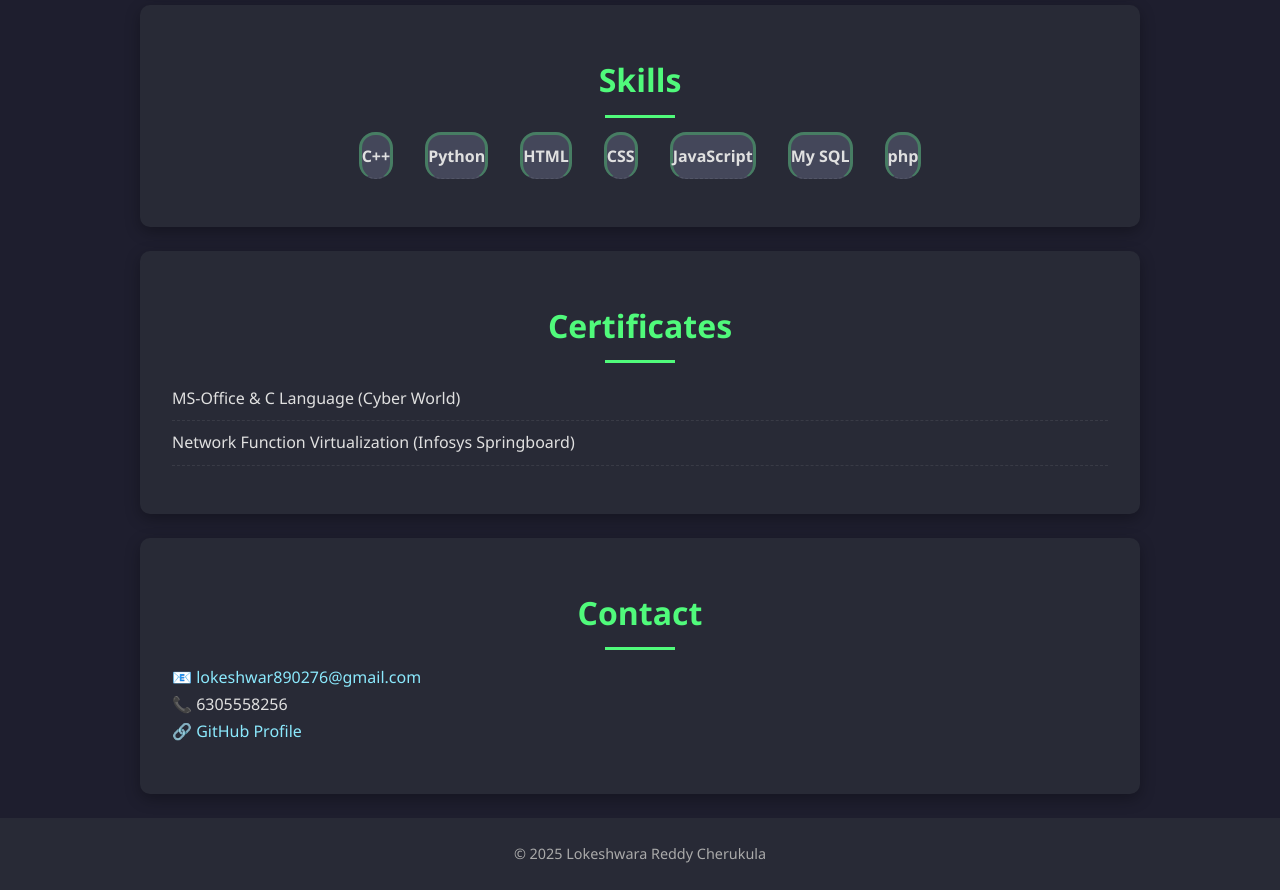
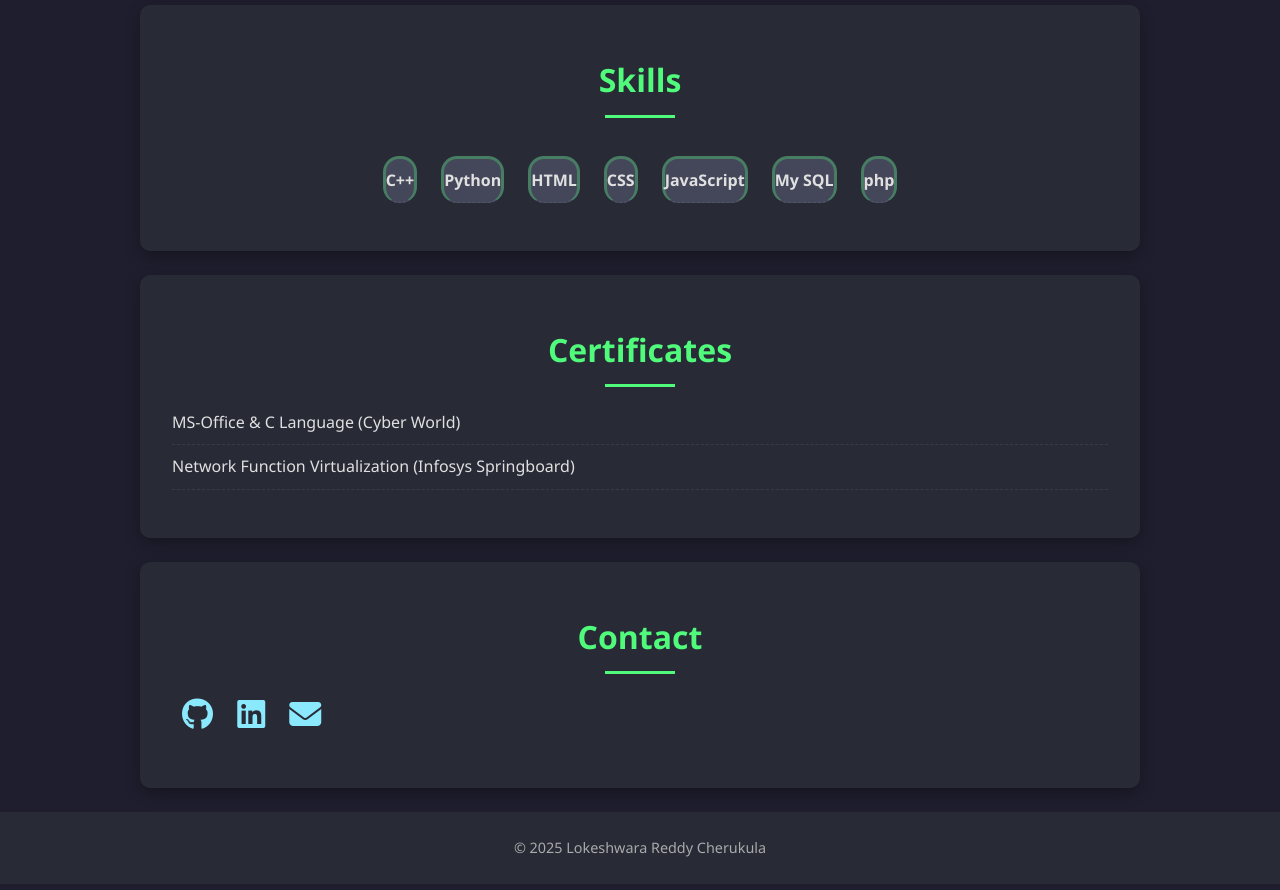
Before and after one commit to lokesh1657/portfolio, a plain HTML site: page index.html in a window 1280 px wide. Shown: the part 1620-2510 px from the top of the page. Drawn offline with Linux system fonts and the light colour scheme; a web font is replaced by a local one.

Commit message:
first commit

```diff
--- a/css/style.css
+++ b/css/style.css
@@ -174,6 +174,7 @@ nav a:hover::after {
   margin-bottom: 1.5rem;
   text-align: center;
   position: relative;
+
 }
 
 .section h2::after {
@@ -185,6 +186,11 @@ nav a:hover::after {
   bottom: -10px;
   left: 50%;
   transform: translateX(-50%);
+
+}
+
+.section a i{
+  padding: 10px;
 }
 
 .section ul {
@@ -201,17 +207,18 @@ nav a:hover::after {
   display: flex;
   flex-wrap: wrap;
   justify-content: center;
-  gap: 2rem;
-  margin-top: 1rem;
+  gap: 1.5rem;
+  margin-top: 3rem;
 }
 
 .skills-list li {
   background: #44475a;
-  padding: 0.7rem 1.5rem;
+  padding: 1.5rem 1.5rem;
   border-radius: 16px;
   font-weight: 600;
   border: 3px solid rgba(80, 250, 123, 0.3);
   transition: 0.3s ease;
+
 }
 
 .skills-list li:hover {
@@ -219,6 +226,8 @@ nav a:hover::after {
   color: #282a36;
   transform: translateY(-3px);
 }
+
+
 
 /* Footer */
 footer {
--- a/index.html
+++ b/index.html
@@ -6,6 +6,8 @@
   <title>Lokesh | Portfolio</title>
   <link rel="stylesheet" href="./css/style.css" />
   <link href="https://fonts.googleapis.com/css2?family=Segoe+UI:wght@400;600&display=swap" rel="stylesheet">
+  <link href="https://cdnjs.cloudflare.com/ajax/libs/font-awesome/6.5.0/css/all.min.css" rel="stylesheet">
+   <link rel="stylesheet" href="https://cdnjs.cloudflare.com/ajax/libs/font-awesome/6.4.2/css/all.min.css" integrity="sha512-pVhxLqhEKSKrjHE+VGoCAJgQ2RKyyqO8ZY+X0AbJka4Y9Tm79Ib7rsM+tqR4s6SAm3vTmKw0+Cy9yyk5s0r7Ug==" crossorigin="anonymous" referrerpolicy="no-referrer" />
 </head>
 <body>
 
@@ -56,7 +58,7 @@
     <ul>
       <li><a href="https://lokesh1657.github.io/restaurant/">Restaurant Website (Front-end)</a>  A crucial online platform to showcase your restaurant's offerings, build brand awareness, and facilitate customer interactions.</li>
       <li><a href="https://lokesh1657.github.io/google/">Google Page Clone (Front-end)</a> This project is a clone of the Google homepage created using HTML and CSS. The goal is to replicate the visual appearance and basic functionality of the Google homepage</li>
-      <li><a href="#">Public Blogging Website(Full Stack)</a>Designed and developed a fully functional, responsive public blogging website. The platform allows users to read, publish, and comment on blog posts.
+      <li><a href="https://lokeshwar.infinityfreeapp.com/">Public Blogging Website(Full Stack)</a>Designed and developed a fully functional, responsive public blogging website. The platform allows users to read, publish, and comment on blog posts.
 Integrated features such as user authentication, content management, and dynamic routing.
 </li>
 
@@ -89,9 +91,24 @@ Integrated features such as user authentication, content management, and dynamic
   <!-- Contact -->
   <section class="section" id="contact">
     <h2>Contact</h2>
-    <p>📧 <a href="mailto:lokeshwar890276@gmail.com">lokeshwar890276@gmail.com</a></p>
-    <p>📞 6305558256</p>
-    <p>🔗 <a href="https://github.com/lokesh1657" target="_blank">GitHub Profile</a></p>
+
+     <!-- GitHub -->
+    <a href="https://github.com/lokesh1657" target="_blank" class="github">
+      <i class="fab fa-github fa-2x"></i>
+    </a>
+
+    <!-- LinkedIn -->
+    <a href="https://www.linkedin.com/in/your-username" target="_blank" class="linkedin">
+      <i class="fab fa-linkedin fa-2x"></i>
+    </a>
+
+    <!-- Email -->
+    <a href="https://mail.google.com/mail/u/0/?fs=1&tf=cm" class="email">
+      <i class="fas fa-envelope fa-2x"></i>
+    </a>
+
+
+
   </section>
 
   <footer>
```
